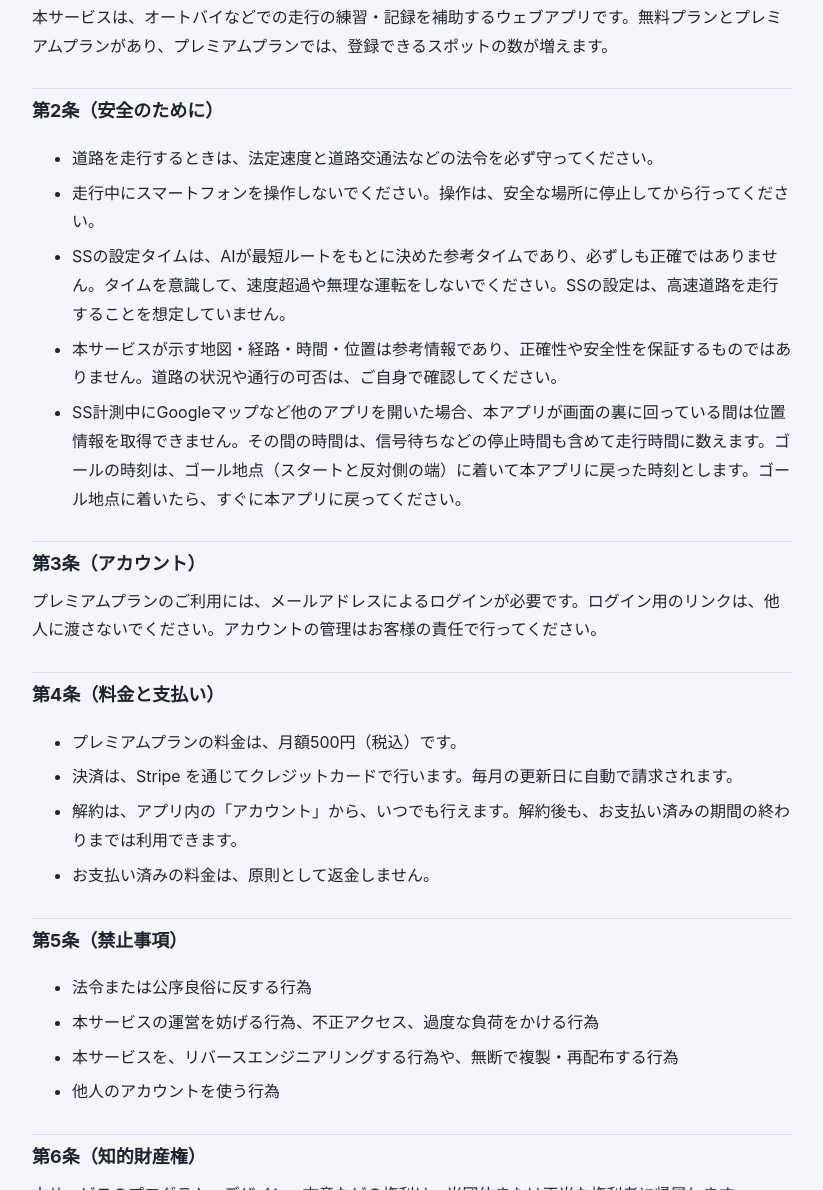
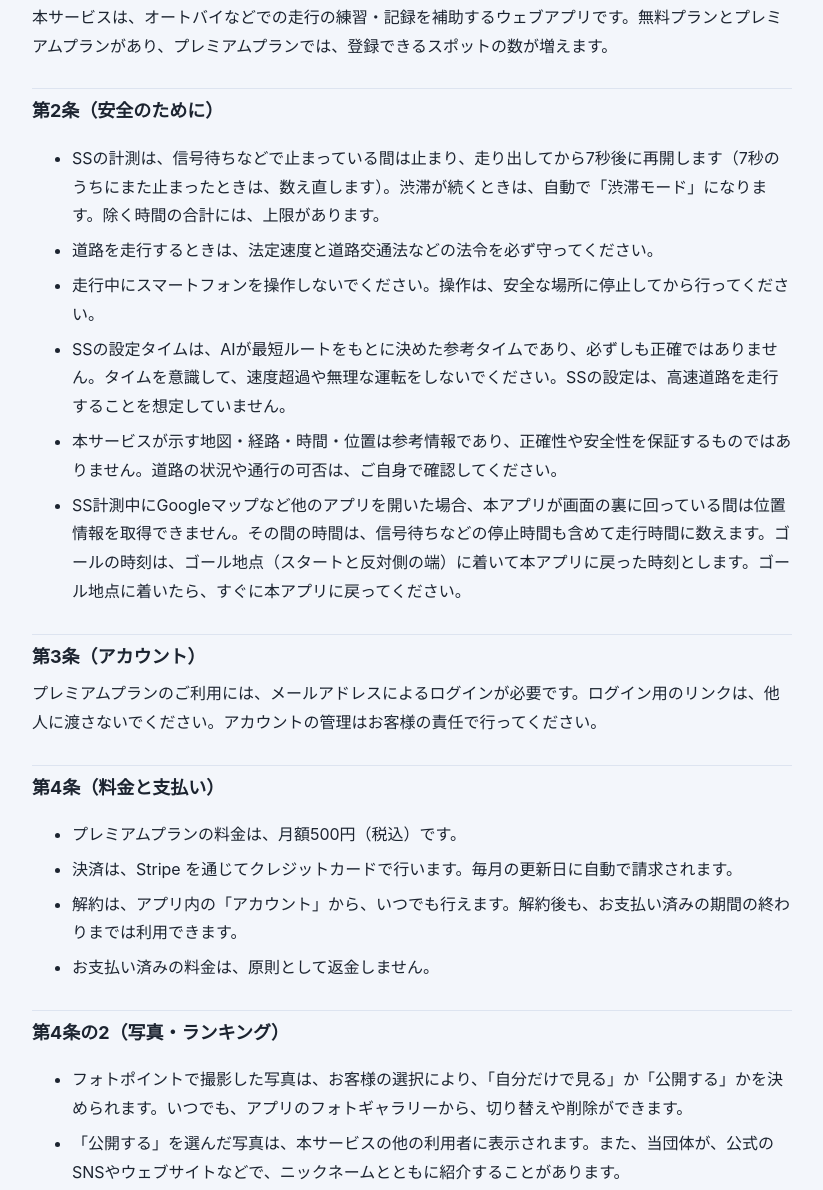
Before and after one commit to adventslot11/rally-gp, a plain HTML site: page terms.html in a window 1280 px wide. Shown: the part 307-1497 px from the top of the page, without its empty margins (228-1051 px from the left). Drawn offline with Linux system fonts and the light colour scheme.

Commit message:
Add files via upload

```diff
--- a/terms.html
+++ b/terms.html
@@ -7,10 +7,11 @@ p,li{margin:6px 0}.m{color:var(--m);font-size:14px}a{color:#315c9e}
 table{width:100%;border-collapse:collapse;margin-top:12px}th,td{border:1px solid var(--line);padding:10px;text-align:left;vertical-align:top;font-size:15px}
 th{width:34%;background:rgba(127,127,127,.1)}nav{display:flex;gap:14px;flex-wrap:wrap;margin:14px 0;font-size:14px}</style></head><body><main><nav><a href="./">← Rally GP に戻る</a><a href="terms.html">利用規約</a><a href="privacy.html">プライバシーポリシー</a><a href="tokusho.html">特定商取引法に基づく表記</a></nav><h1>利用規約</h1><p class="m">制定日：2026年11月13日</p><p>この利用規約（以下「本規約」）は、一般社団法人地球体験機構（以下「当団体」）が提供するウェブアプリ「Rally GP」（以下「本サービス」）の利用条件を定めるものです。本サービスを利用した時点で、本規約に同意したものとみなします。</p>
 <h2>第1条（サービスの内容）</h2><p>本サービスは、オートバイなどでの走行の練習・記録を補助するウェブアプリです。無料プランとプレミアムプランがあり、プレミアムプランでは、登録できるスポットの数が増えます。</p>
-<h2>第2条（安全のために）</h2><ul><li>道路を走行するときは、法定速度と道路交通法などの法令を必ず守ってください。</li><li>走行中にスマートフォンを操作しないでください。操作は、安全な場所に停止してから行ってください。</li><li>SSの設定タイムは、AIが最短ルートをもとに決めた参考タイムであり、必ずしも正確ではありません。タイムを意識して、速度超過や無理な運転をしないでください。SSの設定は、高速道路を走行することを想定していません。</li><li>本サービスが示す地図・経路・時間・位置は参考情報であり、正確性や安全性を保証するものではありません。道路の状況や通行の可否は、ご自身で確認してください。</li><li>SS計測中にGoogleマップなど他のアプリを開いた場合、本アプリが画面の裏に回っている間は位置情報を取得できません。その間の時間は、信号待ちなどの停止時間も含めて走行時間に数えます。ゴールの時刻は、ゴール地点（スタートと反対側の端）に着いて本アプリに戻った時刻とします。ゴール地点に着いたら、すぐに本アプリに戻ってください。</li></ul>
+<h2>第2条（安全のために）</h2><ul><li>SSの計測は、信号待ちなどで止まっている間は止まり、走り出してから7秒後に再開します（7秒のうちにまた止まったときは、数え直します）。渋滞が続くときは、自動で「渋滞モード」になります。除く時間の合計には、上限があります。</li><li>道路を走行するときは、法定速度と道路交通法などの法令を必ず守ってください。</li><li>走行中にスマートフォンを操作しないでください。操作は、安全な場所に停止してから行ってください。</li><li>SSの設定タイムは、AIが最短ルートをもとに決めた参考タイムであり、必ずしも正確ではありません。タイムを意識して、速度超過や無理な運転をしないでください。SSの設定は、高速道路を走行することを想定していません。</li><li>本サービスが示す地図・経路・時間・位置は参考情報であり、正確性や安全性を保証するものではありません。道路の状況や通行の可否は、ご自身で確認してください。</li><li>SS計測中にGoogleマップなど他のアプリを開いた場合、本アプリが画面の裏に回っている間は位置情報を取得できません。その間の時間は、信号待ちなどの停止時間も含めて走行時間に数えます。ゴールの時刻は、ゴール地点（スタートと反対側の端）に着いて本アプリに戻った時刻とします。ゴール地点に着いたら、すぐに本アプリに戻ってください。</li></ul>
 <h2>第3条（アカウント）</h2><p>プレミアムプランのご利用には、メールアドレスによるログインが必要です。ログイン用のリンクは、他人に渡さないでください。アカウントの管理はお客様の責任で行ってください。</p>
 <h2>第4条（料金と支払い）</h2><ul><li>プレミアムプランの料金は、月額500円（税込）です。</li><li>決済は、Stripe を通じてクレジットカードで行います。毎月の更新日に自動で請求されます。</li><li>解約は、アプリ内の「アカウント」から、いつでも行えます。解約後も、お支払い済みの期間の終わりまでは利用できます。</li><li>お支払い済みの料金は、原則として返金しません。</li></ul>
-<h2>第5条（禁止事項）</h2><ul><li>法令または公序良俗に反する行為</li><li>本サービスの運営を妨げる行為、不正アクセス、過度な負荷をかける行為</li><li>本サービスを、リバースエンジニアリングする行為や、無断で複製・再配布する行為</li><li>他人のアカウントを使う行為</li></ul>
+<h2>第4条の2（写真・ランキング）</h2><ul><li>フォトポイントで撮影した写真は、お客様の選択により、「自分だけで見る」か「公開する」かを決められます。いつでも、アプリのフォトギャラリーから、切り替えや削除ができます。</li><li>「公開する」を選んだ写真は、本サービスの他の利用者に表示されます。また、当団体が、公式のSNSやウェブサイトなどで、ニックネームとともに紹介することがあります。</li><li>写真に、他の人の顔、車のナンバー、住所が分かるものなどが写らないよう、ご注意ください。撮影・公開は、お客様の責任で行ってください。他の人の権利を侵害する写真は、公開しないでください。</li><li>当団体は、不適切な写真を、事前の通知なく非表示にしたり、削除したりすることがあります。</li><li>月間ランキングには、ニックネームと得点が表示されます。ニックネームに、本名やメールアドレスなど、個人が特定できるものを使わないでください。不適切なニックネームは、変更をお願いすることがあります。</li><li>ランキングの得点は、お客様の端末で計算した結果をもとにしています。不正が疑われる得点は、当団体の判断で、ランキングから除くことがあります。</li></ul>
+<h2>第5条（禁止事項）</h2><ul><li>法令または公序良俗に反する行為</li><li>本サービスの運営を妨げる行為、不正アクセス、過度な負荷をかける行為</li><li>本サービスを、リバースエンジニアリングする行為や、無断で複製・再配布する行為</li><li>他人のアカウントを使う行為</li><li>得点やランキングを不正に操作する行為、他人の権利を侵害する写真を投稿する行為</li></ul>
 <h2>第6条（知的財産権）</h2><p>本サービスのプログラム、デザイン、文章などの権利は、当団体または正当な権利者に帰属します。</p>
 <h2>第7条（サービスの変更・中断・終了）</h2><p>当団体は、必要に応じて、事前の通知なく、本サービスの内容を変更し、または一時的に中断することがあります。本サービスを終了する場合は、できる限り事前にお知らせします。</p>
 <h2>第8条（免責）</h2><p>当団体は、本サービスの利用により生じた損害について、当団体に故意または重大な過失がある場合を除き、責任を負いません。走行中の事故や違反は、お客様ご自身の責任となります。</p>
```
